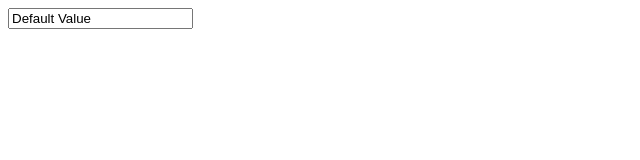
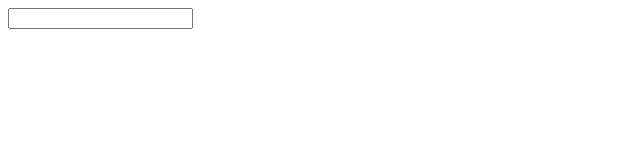
Before and after one commit to liteninkiran/react-hook-form-code-genix, a React (Vite) app: page / in a window 1280 px wide. Shown: the top 160 px of the page, without its empty margins (0-640 px from the left). Built offline with nearby package versions, Linux system fonts and the light colour scheme.

Commit message:
Use Form

```diff
--- a/src/users/components/Users.tsx
+++ b/src/users/components/Users.tsx
@@ -1,8 +1,8 @@
-import { useState } from 'react';
+import { useForm } from 'react-hook-form';
 
 export const Users = () => {
-  const [input, setInput] = useState('Default Value');
+  const { register } = useForm<{ email: string }>();
   return (
-    <input value={input} placeholder={'Enter a value'} onChange={(e) => setInput(e.target.value) } />
+    <input {...register('email')} />
   );
 }
```
